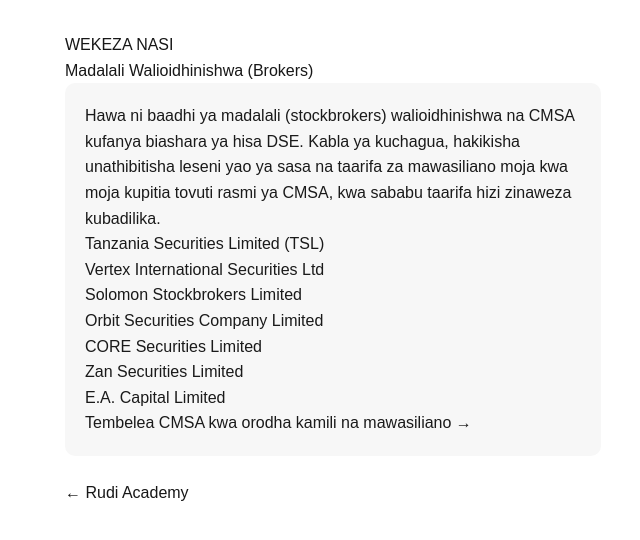
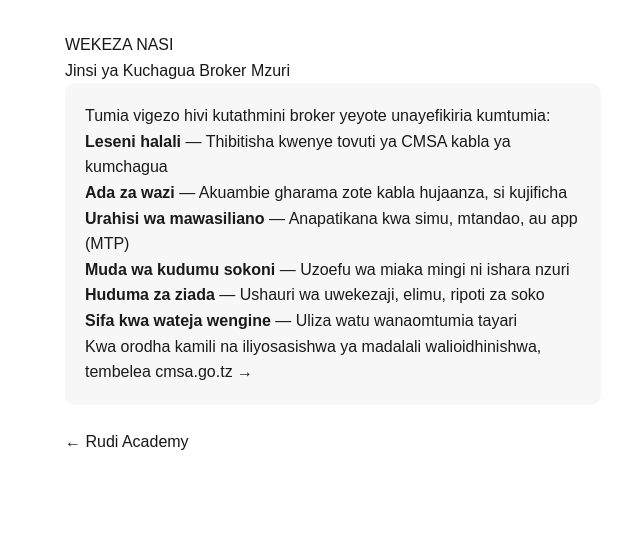
Before and after one commit to sadikiabubakari698-crypto/wekeza_nasi, a Next.js app in the folder wekeza-nasi-app/: page /madalali in a window 1280 px wide. Shown: the top 540 px of the page, without its empty margins (307-947 px from the left). Built offline with nearby package versions, Linux system fonts and the light colour scheme.

Commit message:
Replace incomplete broker list with evaluation criteria

```diff
--- a/wekeza-nasi-app/app/madalali/page.js
+++ b/wekeza-nasi-app/app/madalali/page.js
@@ -1,32 +1,28 @@
 export default function Madalali() {
-  const brokers = [
-    "Tanzania Securities Limited (TSL)",
-    "Vertex International Securities Ltd",
-    "Solomon Stockbrokers Limited",
-    "Orbit Securities Company Limited",
-    "CORE Securities Limited",
-    "Zan Securities Limited",
-    "E.A. Capital Limited",
+  const vigezo = [
+    { jina: "Leseni halali", maelezo: "Thibitisha kwenye tovuti ya CMSA kabla ya kumchagua" },
+    { jina: "Ada za wazi", maelezo: "Akuambie gharama zote kabla hujaanza, si kujificha" },
+    { jina: "Urahisi wa mawasiliano", maelezo: "Anapatikana kwa simu, mtandao, au app (MTP)" },
+    { jina: "Muda wa kudumu sokoni", maelezo: "Uzoefu wa miaka mingi ni ishara nzuri" },
+    { jina: "Huduma za ziada", maelezo: "Ushauri wa uwekezaji, elimu, ripoti za soko" },
+    { jina: "Sifa kwa wateja wengine", maelezo: "Uliza watu wanaomtumia tayari" },
   ];
   return (
     <main style={{ padding: "2rem", maxWidth: "600px", margin: "0 auto", fontFamily: "sans-serif", lineHeight: 1.6 }}>
       <h1>WEKEZA NASI</h1>
-      <h2>Madalali Walioidhinishwa (Brokers)</h2>
+      <h2>Jinsi ya Kuchagua Broker Mzuri</h2>
 
       <div className="lesson-box">
+        <p>Tumia vigezo hivi kutathmini broker yeyote unayefikiria kumtumia:</p>
+        <ol>
+          {vigezo.map((v) => (
+            <li key={v.jina}><strong>{v.jina}</strong> &mdash; {v.maelezo}</li>
+          ))}
+        </ol>
         <p>
-          Hawa ni baadhi ya madalali (stockbrokers) walioidhinishwa na CMSA
-          kufanya biashara ya hisa DSE. Kabla ya kuchagua, hakikisha
-          unathibitisha leseni yao ya sasa na taarifa za mawasiliano moja
-          kwa moja kupitia tovuti rasmi ya CMSA, kwa sababu taarifa hizi
-          zinaweza kubadilika.
-        </p>
-        <ul>
-          {brokers.map((b) => <li key={b}>{b}</li>)}
-        </ul>
-        <p>
+          Kwa orodha kamili na iliyosasishwa ya madalali walioidhinishwa,{" "}
           <a href="https://www.cmsa.go.tz" target="_blank" rel="noopener noreferrer">
-            Tembelea CMSA kwa orodha kamili na mawasiliano &rarr;
+            tembelea cmsa.go.tz &rarr;
           </a>
         </p>
       </div>
--- a/wekeza-nasi-app/app/page.js
+++ b/wekeza-nasi-app/app/page.js
@@ -26,7 +26,7 @@
       ))}
 
       <h2 style={{ marginTop: "2rem" }}>Rasilimali</h2>
-      <a href="/madalali" style={link}>Madalali Walioidhinishwa</a>
+      <a href="/madalali" style={link}>Jinsi ya Kuchagua Broker</a>
     </main>
   );
 }
--- a/wekeza-nasi-app/app/somo7/page.js
+++ b/wekeza-nasi-app/app/somo7/page.js
@@ -24,7 +24,7 @@
           kununua au kuuza hisa.
         </p>
         <p>
-          <a href="/madalali">Ona orodha ya madalali walioidhinishwa &rarr;</a>
+          <a href="/madalali">Ona vigezo vya kuchagua broker mzuri &rarr;</a>
         </p>
       </div>
 
```
